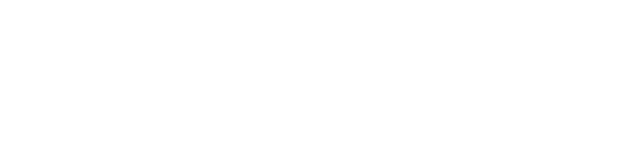
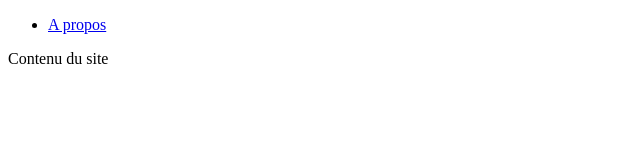
Before and after one commit to Kingson009/mon_site_web, a plain HTML site: page index.html in a window 1280 px wide. Shown: the whole page, without its empty margins (0-640 px from the left). Drawn offline with Linux system fonts and the light colour scheme.

Commit message:
Mise en place du contenu

```diff
--- a/index.html
+++ b/index.html
@@ -9,11 +9,13 @@
 </head>
 <body>
     <header>
-
+        <ul>
+            <li><a href="#">A propos</a></li>
+        </ul>
     </header>
 
     <main>
-
+        <p>Contenu du site</p>
     </main>
 
     <footer>
```
